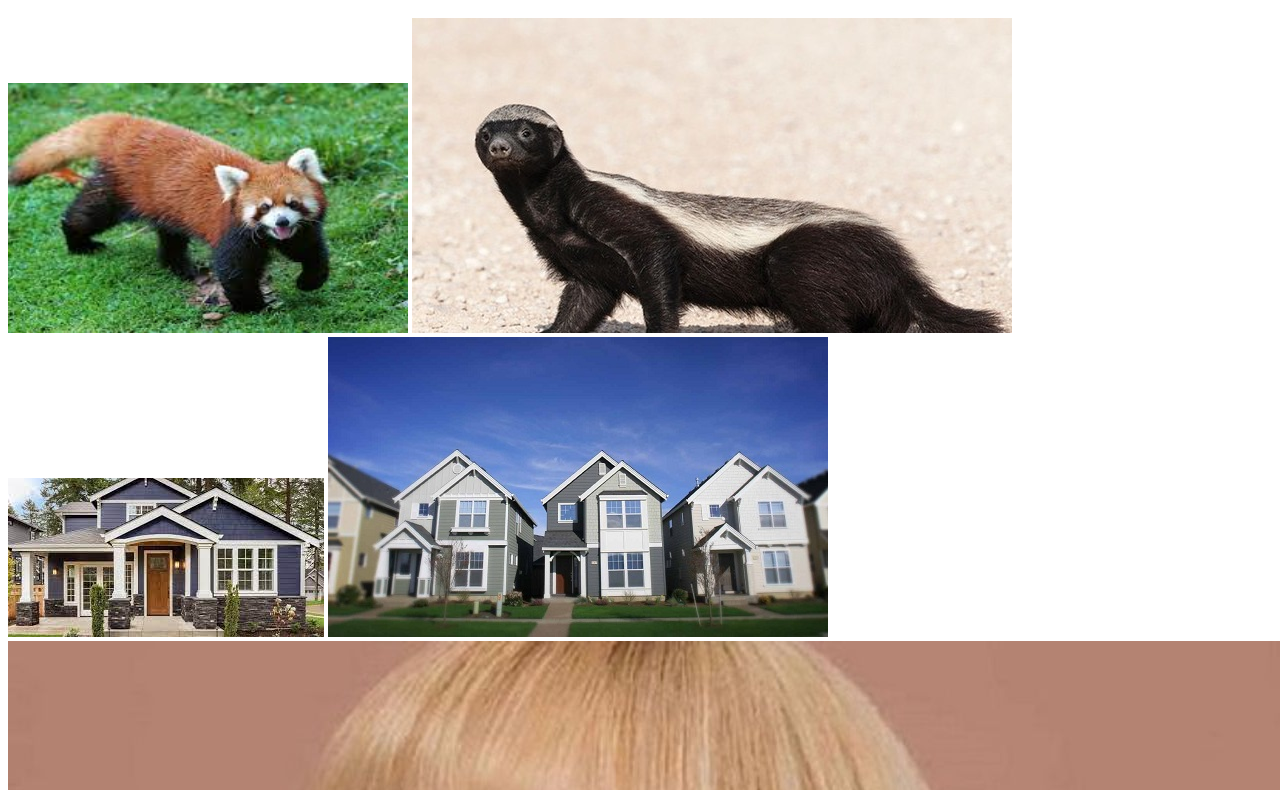
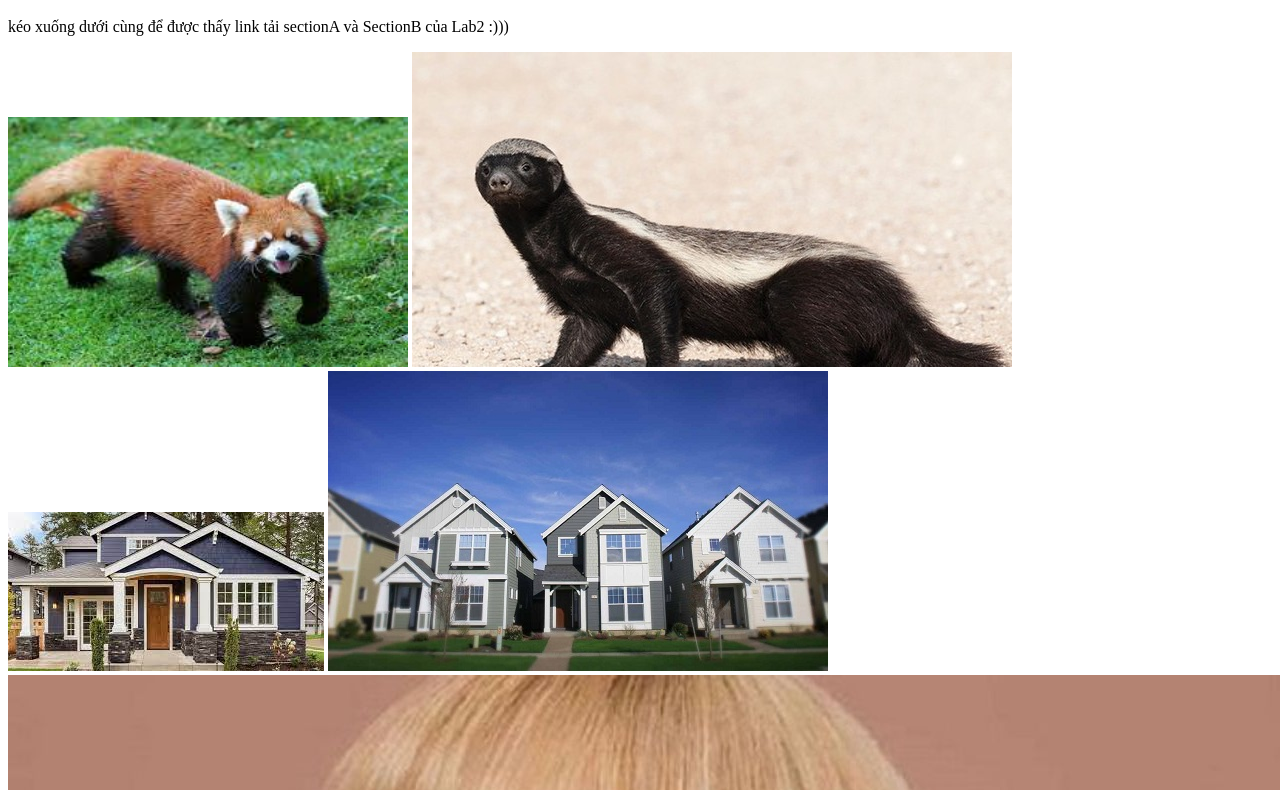
Before and after one commit to Lec6Cel/Lec6Cel.github.io, a plain HTML site: page index.html in a window 1280 px wide. Shown: the part 107-897 px from the top of the page. Drawn offline with Linux system fonts and the light colour scheme.

Commit message:
Update index.html

```diff
--- a/index.html
+++ b/index.html
@@ -3,6 +3,7 @@
     <head>
         <title>Section A,B</title>
         <h1 style="font-size:50px;"> Đây là các hình ảnh cho Section A</h1>
+        <p> kéo xuống dưới cùng để được thấy link tải sectionA và SectionB của Lab2 :))) </p>
     </head>
     <body>
         <img src="./img/con_cao.jpg" alt="fox" width="400" height="250">
```
